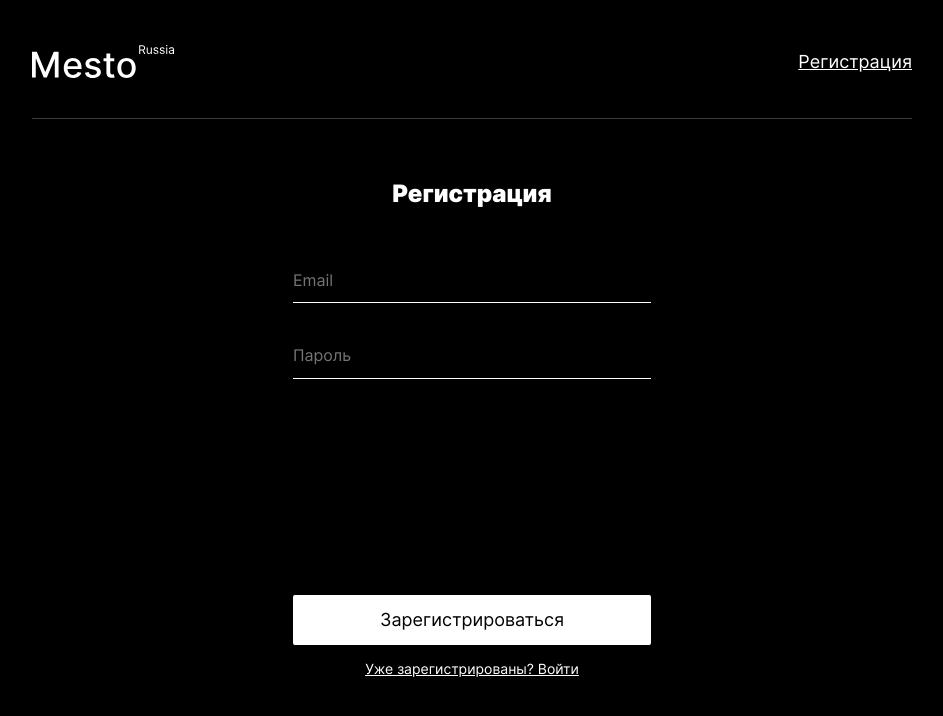
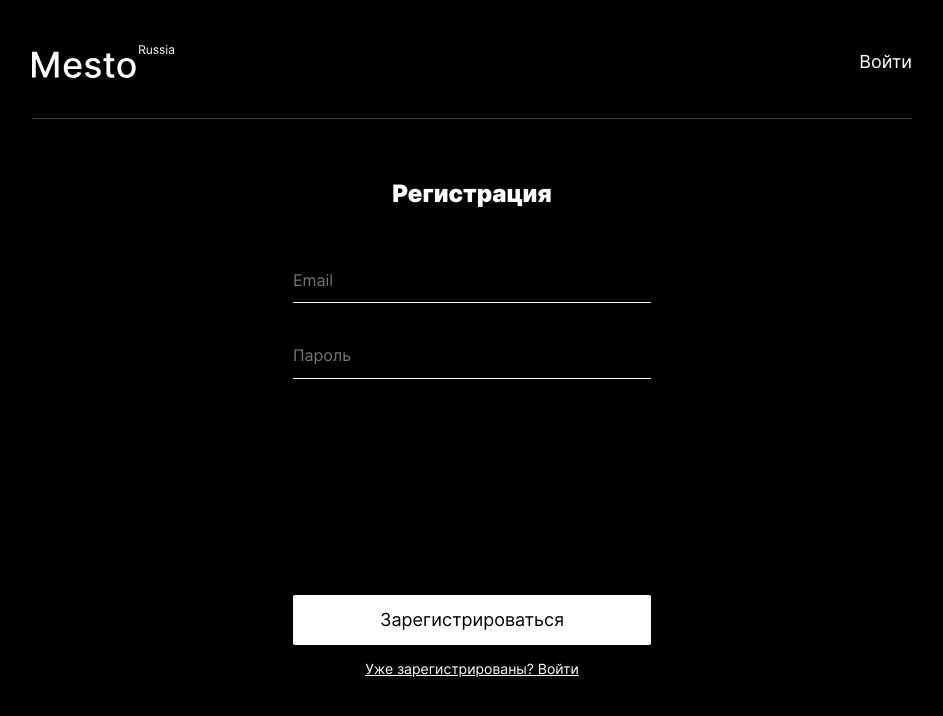
Before and after one commit to kejjero/react-mesto-auth, a React (Create React App) app: page /sign-up in a window 1280 px wide. Shown: the top 716 px of the page, without its empty margins (168-1111 px from the left). Built offline with nearby package versions, Linux system fonts and the light colour scheme; no server answers; sample sign-in values are in the browser's storage.

Commit message:
feat!: added styles for header and tooltip

```diff
--- /dev/null
+++ b/src/blocks/header/__email/header__email.css
@@ -0,0 +1,9 @@
+.header__email {
+    padding: 0;
+    margin: 0 24px 0 0;
+    font-weight: 500;
+    font-size: 18px;
+    line-height: 22px;
+    text-align: right;
+    color: #FFFFFF;
+}
--- /dev/null
+++ b/src/blocks/header/__link/_logout/header__link_logout.css
@@ -0,0 +1,3 @@
+.header__link_logout {
+    color: #A9A9A9;
+}
--- /dev/null
+++ b/src/blocks/header/__link/header__link.css
@@ -0,0 +1,13 @@
+.header__link {
+    color: #fff;
+    cursor: pointer;
+    font-weight: 400;
+    font-size: 18px;
+    line-height: 22px;
+    transition: opacity ease-in-out 0.2s;
+    text-decoration: none;
+}
+
+.header__link:hover{
+    opacity: 0.6;
+}
--- /dev/null
+++ b/src/blocks/header/__wrapper/header__wrapper.css
@@ -0,0 +1,4 @@
+.header__wrapper {
+    display: flex;
+    align-items: center;
+}
--- a/src/blocks/header/header.css
+++ b/src/blocks/header/header.css
@@ -8,19 +8,6 @@
 	border-bottom: 1px solid rgba(84, 84, 84, 0.7);
 }
 
-.header__enter {
-	color: #fff;
-	cursor: pointer;
-	font-weight: 400;
-	font-size: 18px;
-	line-height: 22px;
-	transition: opacity ease-in-out 0.2s;
-}
-
-.header__enter:hover{
-	opacity: 0.6;
-}
-
 @media screen and (max-width: 540px) {
 	.header {
 		padding: 28px 0 31px 0;
--- /dev/null
+++ b/src/blocks/popup/__icon-tooltip/popup__icon-tooltip.css
@@ -0,0 +1,4 @@
+.popup__icon-tooltip {
+    width: 120px;
+    height: 120px;
+}
--- /dev/null
+++ b/src/blocks/popup/__message-tooltip/popup__message-tooltip.css
@@ -0,0 +1,9 @@
+.popup__message-tooltip {
+    margin: 32px 0 0;
+    padding: 0;
+    font-weight: 900;
+    font-size: 24px;
+    line-height: 29px;
+    text-align: center;
+    color: #000000;
+}
--- a/src/components/Header.jsx
+++ b/src/components/Header.jsx
@@ -1,16 +1,34 @@
 import React from "react";
 import logo from "../images/header__logo.svg"
-import {Link} from "react-router-dom";
+import {Link, useLocation} from "react-router-dom";
 
-function Header(isLoggedIn) {
-
-    const handleValue = isLoggedIn ? 'Регистрация' : 'Войти'
-    const handleLink = isLoggedIn ? '/sign-up' : '/sign-in'
+function Header(props) {
+    const location = useLocation();
 
     return (
         <header className='header'>
             <Link to={'/'} className='header__logo' src={logo} alt='Логотип'/>
-            <Link to={handleLink} className='header__enter' >{handleValue}</Link>
+            <nav className='header__wrapper'>
+                {props.isLoggedIn ? <p className='header__email'>{props.userEmail}</p> : <></>}
+                {props.isLoggedIn
+                    ? (
+                        <Link to="/sign-in"
+                              className="header__link header__link_logout"
+                              onClick={props.handleSignOut}>
+                            Выйти
+                        </Link>
+                    ) : (
+                        location.pathname === "/sign-in"
+                            ?
+                            <Link to="/sign-up" className="header__link">
+                                Регистрация
+                            </Link>
+                            :
+                            <Link to="/sign-in" className="header__link">
+                                Войти
+                            </Link>
+                    )}
+            </nav>
         </header>
     )
 }
--- a/src/index.css
+++ b/src/index.css
@@ -19,9 +19,16 @@
 @import url(./blocks/popup/__input/_error/popup__input_type_error.css);
 @import url(./blocks/popup/__error/popup__error.css);
 @import url(./blocks/popup/__error/_visible/popup__error_visible.css);
+@import url(./blocks/popup/__icon-tooltip/popup__icon-tooltip.css);
+@import url(./blocks/popup/__message-tooltip/popup__message-tooltip.css);
 /* header */
 @import url(./blocks/header/header.css);
 @import url(./blocks/header/__logo/header__logo.css);
+@import url(./blocks/header/__email/header__email.css);
+@import url(./blocks/header/__link/header__link.css);
+@import url(./blocks/header/__link/_logout/header__link_logout.css);
+@import url(./blocks/header/__email/header__email.css);
+@import url(./blocks/header/__wrapper/header__wrapper.css);
 /* content */
 @import url(./blocks/content/content.css);
 /* profile */
```
